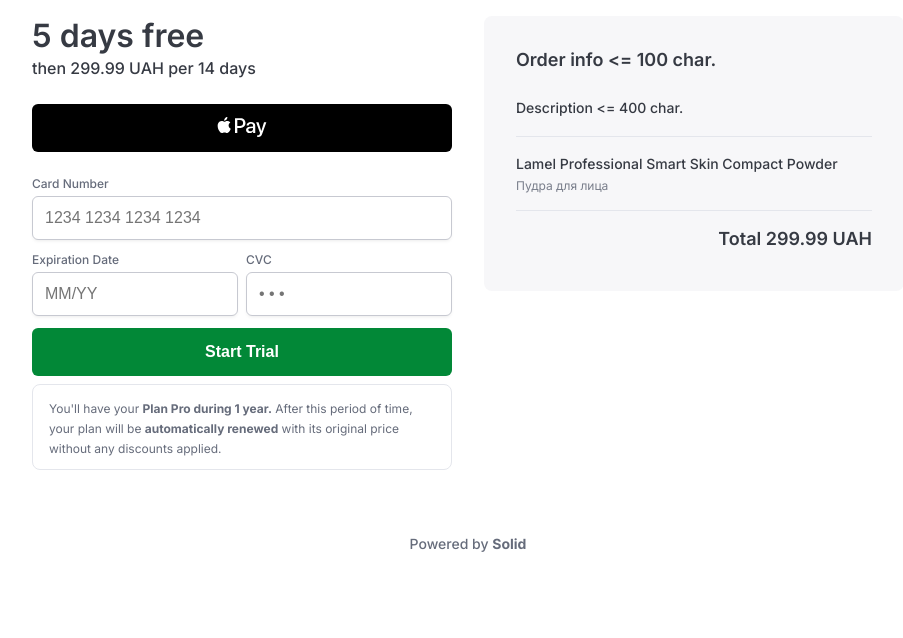
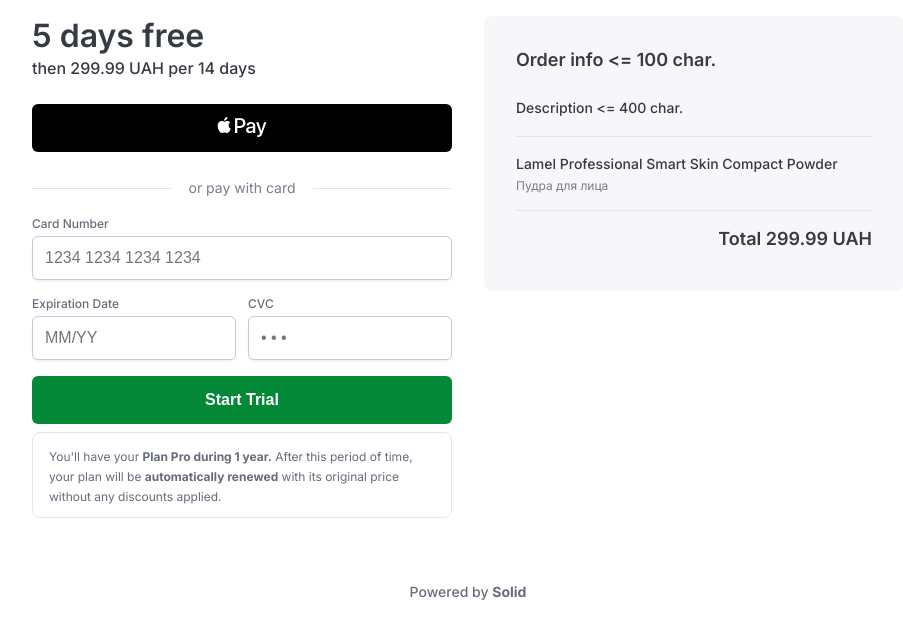
Before and after one commit to LonelyTrouvere/test-task, a React (Vite) app: page / in a window 1280 px wide. Shown: the top 638 px of the page, without its empty margins (172-1075 px from the left). Built offline with nearby package versions, Linux system fonts and the light colour scheme.

Commit message:
adjusted payment area height

```diff
--- a/src/components/card-form/CardForm.css
+++ b/src/components/card-form/CardForm.css
@@ -1,11 +1,11 @@
-.payment-area__card {
+.payment-area__card-form {
     display: flex;
     flex-direction: column;
-    gap: 12px;
+    gap: 16px;
 }
 
 .payment-area__input-wrappers{
     display: flex;
-    gap: 8px;
+    gap: 12px;
     justify-content: space-between;
 }
--- a/src/components/card-form/CardForm.tsx
+++ b/src/components/card-form/CardForm.tsx
@@ -42,7 +42,7 @@ function CardForm() {
         }
     })
 
-    return  <form className="payment-area__card" onSubmit={handleSubmit(onSubmit)}>
+    return  <form className="payment-area__card-form" onSubmit={handleSubmit(onSubmit)}>
         <LabeledInput
             label='card'
             inputProps={{
--- a/src/components/payment-area/PaymentArea.css
+++ b/src/components/payment-area/PaymentArea.css
@@ -9,3 +9,15 @@
     flex-direction: column;
     gap: 24px;
 }
+
+.payment-area__divider-wrapper {
+    display: flex;
+    align-items: center;
+    justify-content: space-between;
+}
+
+.payment-area__card {
+    display: flex;
+    flex-direction: column;
+    gap: 16px;
+}
--- a/src/components/payment-area/PaymentArea.tsx
+++ b/src/components/payment-area/PaymentArea.tsx
@@ -4,6 +4,7 @@ import CardForm from '../card-form/CardForm'
 import LegalInfo from '../legal-info/LegalInfo'
 import './PaymentArea.css'
 import applePayLogo from '../../assets/apple-pay.svg'
+import Divider from '../../utility-components/divider/Divider'
 
 function PaymentArea() {
     return <div className="payment-area">
@@ -13,7 +14,14 @@ function PaymentArea() {
                 <LeveledSpan level='second' style={{fontSize: '16px', lineHeight: '24px',}}>then 299.99 UAH per 14 days</LeveledSpan>
             </div>
             <Button style={{color: 'white', backgroundColor: 'black'}}><img src={applePayLogo}/></Button>
-            <CardForm />
+            <div className='payment-area__card'>
+                <div className='payment-area__divider-wrapper'>
+                    <Divider style={{width: '33%'}}/>
+                        <LeveledSpan level='third' style={{lineHeight: '24px', fontSize: '14px'}}>or pay with card</LeveledSpan>
+                    <Divider style={{width: '33%'}}/>
+                </div>
+                <CardForm />
+            </div>
         </div>
         <LegalInfo />
     </div>
--- a/src/utility-components/divider/Divider.css
+++ b/src/utility-components/divider/Divider.css
@@ -1,5 +1,5 @@
 .divider {
     height: 1px;
-    width: 100%;
     background-color: #E4E6EC;
+    display: inline-block;
 }
--- a/src/utility-components/divider/Divider.tsx
+++ b/src/utility-components/divider/Divider.tsx
@@ -1,7 +1,8 @@
 import './Divider.css'
+import { DivProps } from './type'
 
-function Divider() {
-    return <div className="divider"></div>
+function Divider(props: DivProps) {
+    return <div className="divider" {...props}></div>
 }
 
 export default Divider
--- /dev/null
+++ b/src/utility-components/divider/type.ts
@@ -0,0 +1,3 @@
+import { DetailedHTMLProps, HTMLAttributes } from "react";
+
+export type DivProps = DetailedHTMLProps<HTMLAttributes<HTMLDivElement>, HTMLDivElement>
```
